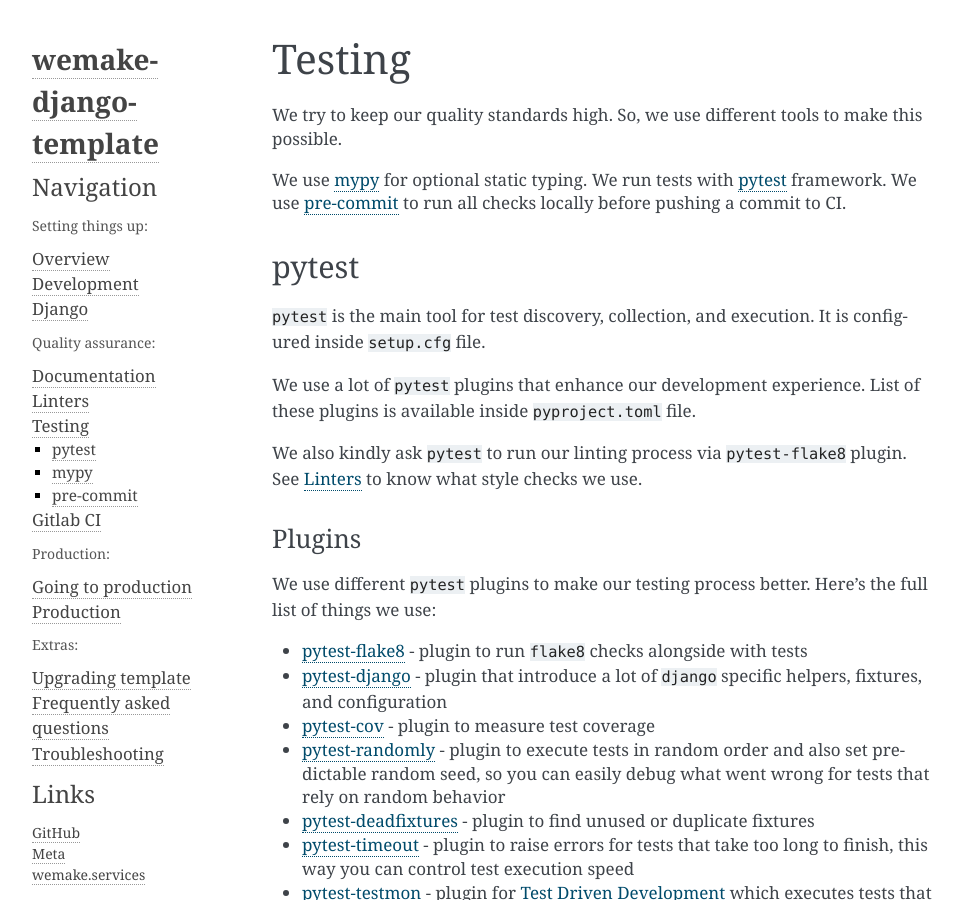
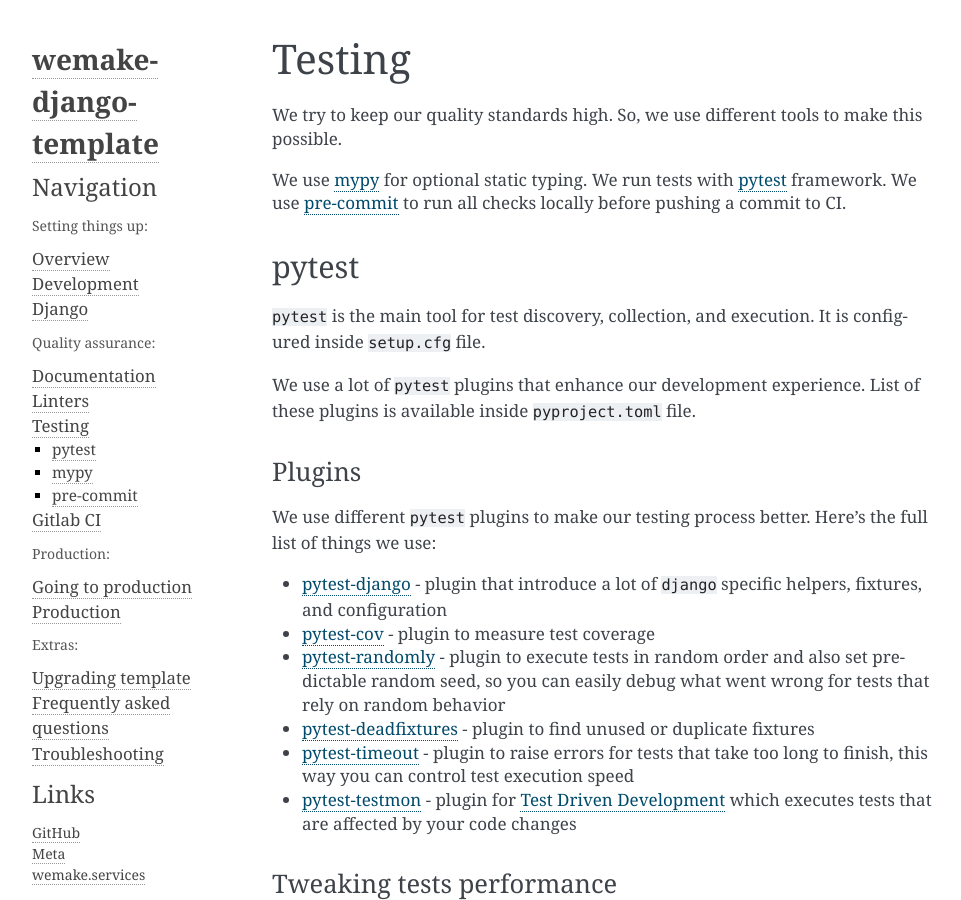
Before and after one commit to wemake-services/wemake-django-template, a Sphinx documentation site: the page built from {{cookiecutter.project_name}}/docs/pages/template/testing.rst, in a window 1280 px wide and 900 px high. Shown: the whole window, without its empty margins (148-1109 px from the left). Built offline with Sphinx 7.4.7, drawn with Linux system fonts in a browser that asks for light colours; the version number is read from the project's files by our own code.

Commit message:
Fixes how linting process is executed, closes #605

```diff
--- a/pyproject.toml
+++ b/pyproject.toml
@@ -22,7 +22,6 @@
 wemake-python-styleguide = "^0.6"
 flake8-pytest = "^1.3"
 pytest = "^4.0"
-pytest-flake8 = "^1.0"
 pytest-randomly = "^1.2"
 pytest-cookies = "^0.3"
 safety = "^1.8"
--- a/{{cookiecutter.project_name}}/docs/conf.py
+++ b/{{cookiecutter.project_name}}/docs/conf.py
@@ -52,7 +52,7 @@
     'sphinx.ext.githubpages',
     'sphinx.ext.napoleon',
 
-    # 3rd party (order matters!):
+    # 3rd party, order matters:
     # https://github.com/wemake-services/wemake-django-template/issues/159
     'sphinx_autodoc_typehints',
 ]
@@ -62,8 +62,6 @@
 
 # The suffix(es) of source filenames.
 # You can specify multiple suffix as a list of string:
-#
-# source_suffix = ['.rst', '.md']
 source_suffix = ['.rst']
 
 # The master toctree document.
@@ -71,7 +69,7 @@
 
 # General information about the project.
 project = 'wemake-django-template'
-copyright = '2017, wemake.services'
+copyright = '2017, wemake.services'  # noqa: A001
 author = 'wemake.services'
 
 # The version info for the project you're documenting, acts as replacement for
@@ -112,8 +110,7 @@
 # Theme options are theme-specific and customize the look and feel of a theme
 # further.  For a list of options available for each theme, see the
 # documentation.
-#
-# html_theme_options = {}
+html_theme_options = {}
 
 # Add any paths that contain custom static files (such as style sheets) here,
 # relative to this directory. They are copied after the builtin static files,
@@ -132,5 +129,5 @@
         'relations.html',  # needs 'show_related': True theme option to display
         'moreinfo.html',
         'searchbox.html',
-    ]
+    ],
 }
--- a/{{cookiecutter.project_name}}/docs/pages/template/linters.rst
+++ b/{{cookiecutter.project_name}}/docs/pages/template/linters.rst
@@ -22,6 +22,12 @@
 - `bandit <https://github.com/PyCQA/bandit>`_ for static security checks
 - `eradicate <https://github.com/myint/eradicate>`_ to find dead code
 - and more!
+
+Running linting process for all ``python`` files in the project:
+
+.. code:: bash
+
+  flake8 **/*.py
 
 
 xenon
--- a/{{cookiecutter.project_name}}/docs/pages/template/testing.rst
+++ b/{{cookiecutter.project_name}}/docs/pages/template/testing.rst
@@ -20,16 +20,12 @@
 We use a lot of ``pytest`` plugins that enhance our development experience.
 List of these plugins is available inside ``pyproject.toml`` file.
 
-We also kindly ask ``pytest`` to run our linting process via ``pytest-flake8``
-plugin. See :ref:`linters` to know what style checks we use.
-
 Plugins
 ~~~~~~~
 
 We use different ``pytest`` plugins to make our testing process better.
 Here's the full list of things we use:
 
-- `pytest-flake8`_ - plugin to run ``flake8`` checks alongside with tests
 - `pytest-django`_ - plugin that introduce a lot of ``django`` specific
   helpers, fixtures, and configuration
 - `pytest-cov`_ - plugin to measure test coverage
@@ -42,7 +38,6 @@
 - `pytest-testmon`_ - plugin for `Test Driven Development`_ which executes
   tests that are affected by your code changes
 
-.. _pytest-flake8: https://github.com/tholo/pytest-flake8
 .. _pytest-django: https://github.com/pytest-dev/pytest-django
 .. _pytest-cov: https://github.com/pytest-dev/pytest-cov
 .. _pytest-randomly: https://github.com/pytest-dev/pytest-randomly
```
Also changed, not shown: CONTRIBUTING.md (+11 -0 lines), setup.cfg (+9 -12 lines), .travis.yml, 5 other files.
